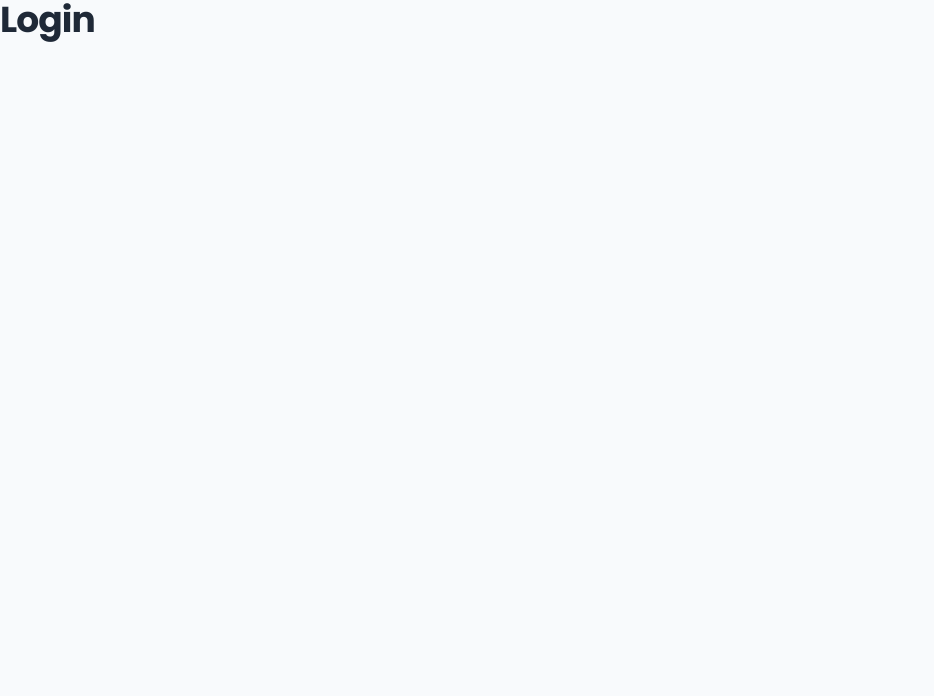
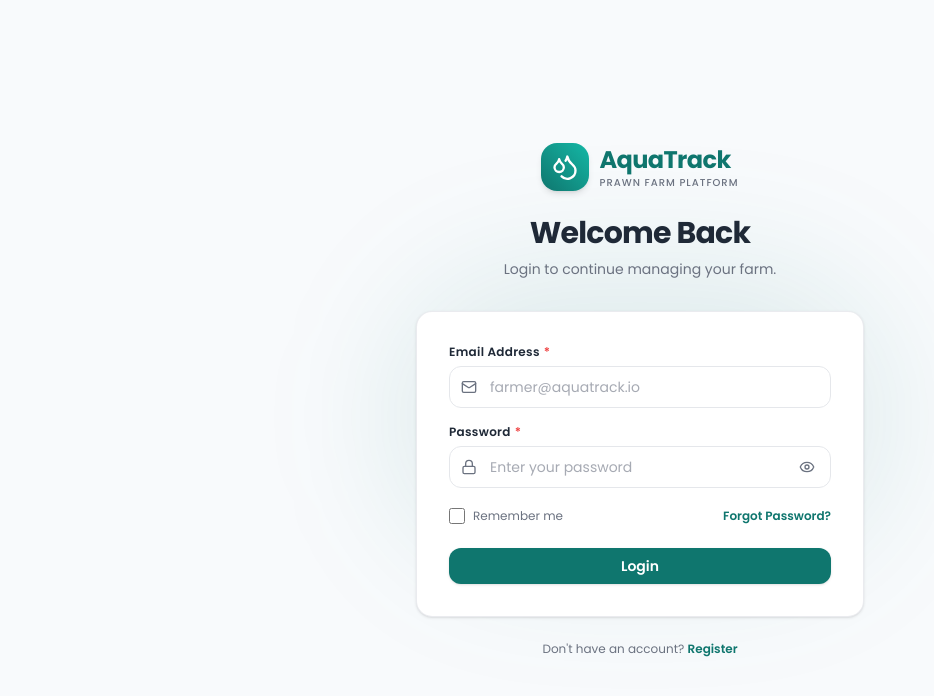
Before and after one commit to kruthipalani0919-bit/AquaTrack, a React (Vite) app in the folder frontend/: page /login in a window 1280 px wide. Shown: the top 696 px of the page, without its empty margins (0-934 px from the left). Built offline with nearby package versions, Linux system fonts and the light colour scheme.

Commit message:
Created Login page UI

```diff
--- a/frontend/src/pages/Login/index.jsx
+++ b/frontend/src/pages/Login/index.jsx
@@ -1,5 +1,201 @@
-const Login = () => {
-  return <h1>Login</h1>;
-};
+import React, { useState } from 'react';
+import { Link, useNavigate } from 'react-router-dom';
+import { useForm } from 'react-hook-form';
+import { zodResolver } from '@hookform/resolvers/zod';
+import { z } from 'zod';
+import { Droplets, Mail, Lock, Eye, EyeOff, CheckCircle2 } from 'lucide-react';
 
-export default Login;
+import { Button } from '../../components/Button';
+import { Input } from '../../components/Input';
+import { Card } from '../../components/Card';
+
+// 1. Zod Login Schema
+const loginSchema = z.object({
+  email: z
+    .string()
+    .min(1, 'Email address is required')
+    .email('Please enter a valid email address'),
+  password: z
+    .string()
+    .min(1, 'Password is required')
+    .min(6, 'Password must contain at least 6 characters'),
+  rememberMe: z.boolean().optional(),
+});
+
+export default function Login() {
+  const navigate = useNavigate();
+  const [showPassword, setShowPassword] = useState(false);
+  const [isSubmitting, setIsSubmitting] = useState(false);
+  const [submitSuccess, setSubmitSuccess] = useState(false);
+
+  const {
+    register,
+    handleSubmit,
+    formState: { errors },
+  } = useForm({
+    resolver: zodResolver(loginSchema),
+    defaultValues: {
+      rememberMe: false,
+    },
+    mode: 'onTouched',
+  });
+
+  const onSubmit = (data) => {
+    setIsSubmitting(true);
+
+    // Simulated async login action
+    setTimeout(() => {
+      console.log('Login Form Submitted Successfully:', data);
+      setIsSubmitting(false);
+      setSubmitSuccess(true);
+
+      // Auto redirect to dashboard
+      setTimeout(() => {
+        navigate('/dashboard');
+      }, 1500);
+    }, 800);
+  };
+
+  return (
+    <div className="min-h-screen bg-background flex flex-col justify-center py-12 px-4 sm:px-6 lg:px-8">
+      {/* Background Glow Effect */}
+      <div className="fixed top-1/3 left-1/2 -translate-x-1/2 w-[500px] h-[300px] bg-primary/10 rounded-full blur-3xl pointer-events-none" />
+
+      <div className="sm:mx-auto sm:w-full sm:max-w-md relative z-10">
+        {/* AquaTrack Logo */}
+        <Link to="/" className="flex items-center justify-center gap-2.5 mb-6 group">
+          <div className="w-12 h-12 rounded-xl bg-gradient-to-tr from-primary to-secondary text-white flex items-center justify-center shadow-md group-hover:scale-105 transition-transform">
+            <Droplets className="w-7 h-7" />
+          </div>
+          <div className="flex flex-col text-left">
+            <span className="font-bold text-2xl text-primary tracking-tight leading-tight">
+              AquaTrack
+            </span>
+            <span className="text-[10px] text-text-secondary font-medium tracking-widest uppercase">
+              Prawn Farm Platform
+            </span>
+          </div>
+        </Link>
+
+        {/* Heading & Subheading */}
+        <div className="text-center mb-8">
+          <h1 className="text-2xl sm:text-3xl font-extrabold text-text-primary tracking-tight">
+            Welcome Back
+          </h1>
+          <p className="text-xs sm:text-sm text-text-secondary mt-2">
+            Login to continue managing your farm.
+          </p>
+        </div>
+
+        {/* Login Card Form */}
+        <Card padding="relaxed" className="shadow-lg border-border/80 bg-surface">
+          {submitSuccess ? (
+            <div className="py-8 text-center flex flex-col items-center gap-3">
+              <div className="w-14 h-14 rounded-full bg-success-light text-success flex items-center justify-center animate-bounce-slow">
+                <CheckCircle2 className="w-8 h-8" />
+              </div>
+              <h2 className="text-lg font-bold text-text-primary">Login Successful!</h2>
+              <p className="text-xs text-text-secondary max-w-xs">
+                Check the developer console for logged values. Redirecting to your dashboard...
+              </p>
+            </div>
+          ) : (
+            <form onSubmit={handleSubmit(onSubmit)} className="flex flex-col gap-4" noValidate>
+              {/* Email Address */}
+              <Input
+                label="Email Address"
+                type="email"
+                placeholder="farmer@aquatrack.io"
+                required
+                icon={<Mail className="w-4 h-4" />}
+                error={errors.email?.message}
+                {...register('email')}
+              />
+
+              {/* Password */}
+              <div className="flex flex-col gap-1.5 w-full">
+                <label className="text-xs font-semibold text-text-primary tracking-wide flex items-center justify-between select-none">
+                  <span className="flex items-center gap-1">
+                    Password <span className="text-danger">*</span>
+                  </span>
+                </label>
+                <div className="relative flex items-center">
+                  <div className="absolute left-3 text-text-secondary pointer-events-none">
+                    <Lock className="w-4 h-4" />
+                  </div>
+                  <input
+                    type={showPassword ? 'text' : 'password'}
+                    placeholder="Enter your password"
+                    className={`
+                      w-full bg-surface text-text-primary placeholder:text-text-secondary/60 text-sm rounded-lg border
+                      pl-10 pr-10 py-2.5 transition-all duration-200 focus:outline-none focus:ring-2 focus:ring-offset-0
+                      ${errors.password ? 'border-danger focus:border-danger focus:ring-danger/20' : 'border-border focus:border-primary focus:ring-primary/20 hover:border-text-secondary/40'}
+                    `}
+                    {...register('password')}
+                  />
+                  <button
+                    type="button"
+                    onClick={() => setShowPassword((prev) => !prev)}
+                    className="absolute right-3 text-text-secondary hover:text-text-primary focus:outline-none p-1 rounded-md"
+                    aria-label={showPassword ? 'Hide password' : 'Show password'}
+                  >
+                    {showPassword ? <EyeOff className="w-4 h-4" /> : <Eye className="w-4 h-4" />}
+                  </button>
+                </div>
+                {errors.password && (
+                  <p className="text-xs text-danger font-medium">{errors.password.message}</p>
+                )}
+              </div>
+
+              {/* Remember Me & Forgot Password Row */}
+              <div className="flex items-center justify-between text-xs pt-1">
+                <label className="flex items-center gap-2 text-text-secondary cursor-pointer select-none">
+                  <input
+                    type="checkbox"
+                    className="w-4 h-4 rounded border-border text-primary focus:ring-primary/30 accent-primary cursor-pointer"
+                    {...register('rememberMe')}
+                  />
+                  <span>Remember me</span>
+                </label>
+
+                <a
+                  href="#forgot-password"
+                  onClick={(e) => {
+                    e.preventDefault();
+                    alert('Password reset functionality will be enabled upon backend integration.');
+                  }}
+                  className="font-semibold text-primary hover:text-primary-hover hover:underline transition-colors"
+                >
+                  Forgot Password?
+                </a>
+              </div>
+
+              {/* Login Button */}
+              <Button
+                type="submit"
+                variant="primary"
+                fullWidth
+                size="md"
+                isLoading={isSubmitting}
+                className="mt-2 shadow-sm font-semibold"
+              >
+                Login
+              </Button>
+            </form>
+          )}
+        </Card>
+
+        {/* Register Footer Link */}
+        <p className="text-center text-xs text-text-secondary mt-6">
+          Don't have an account?{' '}
+          <Link
+            to="/register"
+            className="font-semibold text-primary hover:text-primary-hover hover:underline transition-colors"
+          >
+            Register
+          </Link>
+        </p>
+      </div>
+    </div>
+  );
+}
```
